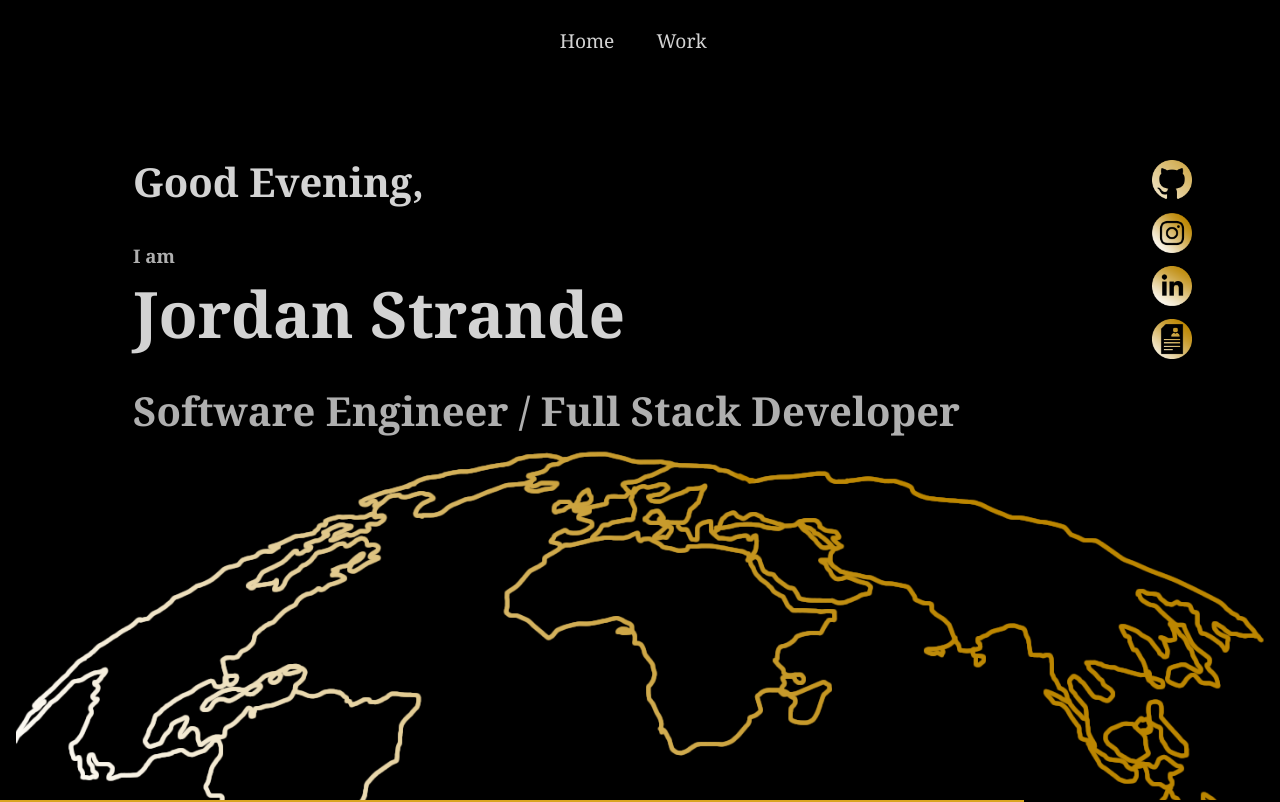
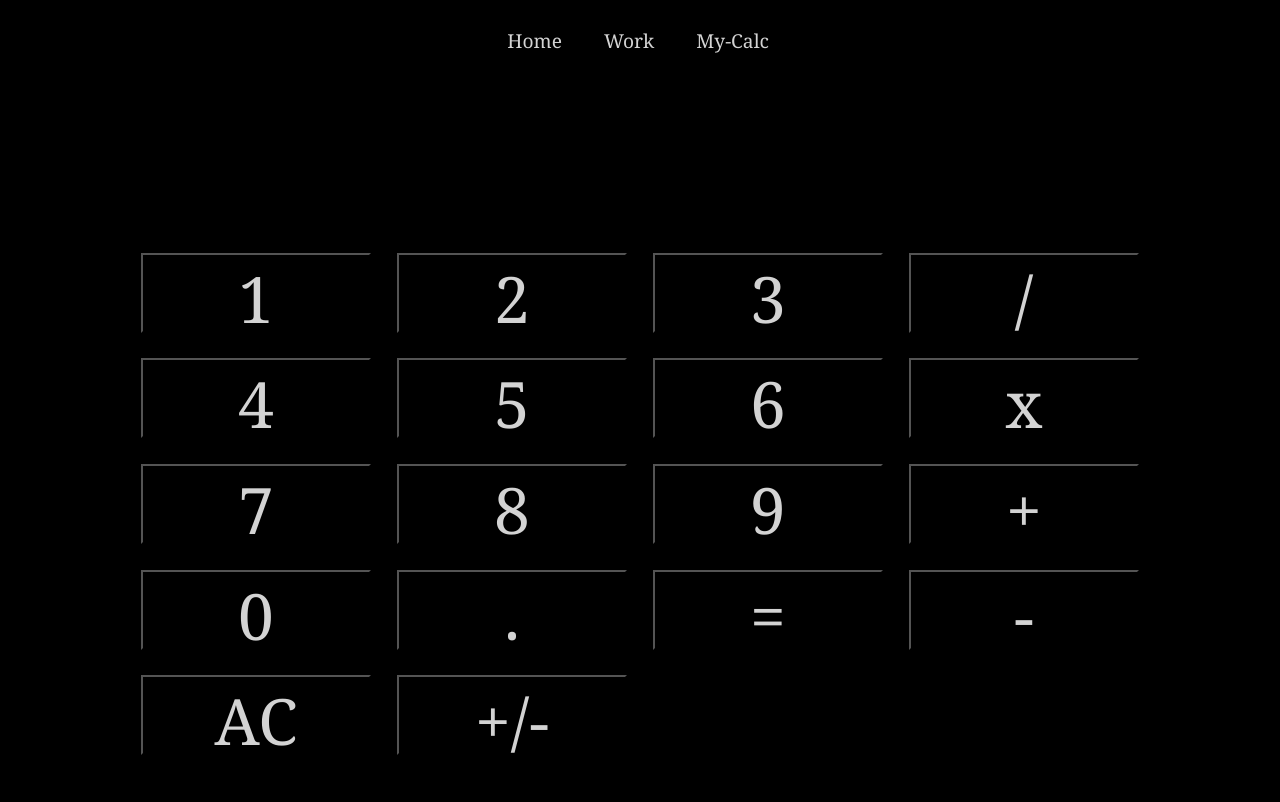
Before and after one commit to jstrande99/jstrande-react, a React (Create React App) app: page /Calculator in a window 1280 px wide. Shown: the top 802 px of the page. Built offline with nearby package versions, Linux system fonts and the light colour scheme.

Commit message:
base calc created

```diff
--- a/src/App.js
+++ b/src/App.js
@@ -2,8 +2,10 @@ import './App.css';
 import { Navbar } from './Components/NavBar';
 import React, { useEffect, useState } from 'react';
 import { BrowserRouter as Router} from 'react-router-dom';
+import { Routes, Route } from 'react-router-dom';
 import Home from './Pages/Home';
-import{ Loader } from './Components/Loader'
+import{ Loader } from './Components/Loader';
+import  Calculator  from './Components/Extras/Calculator';
 
 export default function App() {
   const [offSetY, setOffSetY] = useState(0);
@@ -20,10 +22,11 @@ export default function App() {
      <Loader />
     <Router>
       <Navbar />
-      <Home setOffSetY={setOffSetY} offSetY={offSetY}/>
-      {/* <Routes> */}
-        {/* <Route path='/' element={<Home/>}/> */}
-      {/* </Routes> */}
+      {/* <Home setOffSetY={setOffSetY} offSetY={offSetY}/> */}
+      <Routes>
+        <Route path='/' element={<Home setOffSetY={setOffSetY} offSetY={offSetY}/>}/>
+        <Route path='/Calculator' element={<Calculator />}/>
+      </Routes>
     </Router>
     </>
   );
--- /dev/null
+++ b/src/Components/Extras/Calculator.css
@@ -0,0 +1,37 @@
+.calcContainer{
+    /* background-color: red; */
+    width: 100vw;
+    height: 90vh;
+}
+.calcInnerContainer{
+    width: 90vw;
+    height: 80vh;
+    /* background-color: purple; */
+    position: relative;
+    left: 5vw;
+    top: 5vh;
+    padding-left: 5vw;
+    padding-top: 5vh;
+}
+.calcInput{
+    height: 8vh;
+    width: 80vw;
+    margin-bottom: 2vh;
+    color: white;
+    font-size: 5vh;
+    text-align: center;
+}
+.calcButtons{
+    height: auto;
+    width: 80vw;
+}
+
+
+/* Buttons */
+.btn{
+    margin: 1vw;
+    width: 18vw;
+    height: 10vh;
+    font-size: 5vw;
+    text-align: center;
+}
--- /dev/null
+++ b/src/Components/Extras/Calculator.js
@@ -0,0 +1,65 @@
+import React, { useState } from 'react';
+import './Calculator.css';
+
+export default function Calculator(){
+    const [runningEquation, setRunningEquation] = useState("");
+    const [individualNum, setIndividualNum] = useState(""); //Is actually the total equation
+    const [values, setValues] = useState([]);
+    const [total, setTotal] = useState(0);
+    const context = {runningEquation, setRunningEquation, total, setTotal, values, setValues,individualNum, setIndividualNum};
+    return (
+        <>
+            <div className='calcContainer'>
+                <div className='calcInnerContainer'>
+                    <div className='calcInput'>
+                        {getRunningEquation(context)}
+                    </div>
+                    <div className='calcButtons'>
+                        <button className='one btn' onClick={() => {getNumber(1,0,context)}}>1</button>
+                        <button className='two btn' onClick={() => {getNumber(2,0,context)}}>2</button>
+                        <button className='three btn' onClick={() => {getNumber(3,0,context)}}>3</button>
+                        <button className='divid btn' onClick={() => {getNumber('/',1,context)}}>/</button>
+                        <button className='four btn' onClick={() => {getNumber(4,0,context)}}>4</button>
+                        <button className='five btn' onClick={() => {getNumber(5,0,context)}}>5</button>
+                        <button className='six btn' onClick={() => {getNumber(6,0,context)}}>6</button>
+                        <button className='multiply btn' onClick={() => {getNumber('x',1,context)}}>x</button>
+                        <button className='seven btn' onClick={() => {getNumber(7,0,context)}}>7</button>
+                        <button className='eight btn' onClick={() => {getNumber(8,0,context)}}>8</button>
+                        <button className='nine btn' onClick={() => {getNumber(9,0,context)}}>9</button>
+                        <button className='add btn' onClick={() => {getNumber('+',1,context)}}>+</button>
+                        <button className='zero btn' onClick={() => {getNumber(0,0,context)}}>0</button>
+                        <button className='decimal btn' onClick={() => {getNumber('.',1,context)}}>.</button>
+                        <button className='equals btn' onClick={() => {getNumber('=',1,context)}}>=</button>
+                        <button className='subtract btn' onClick={() => {getNumber('-',1,context)}}>-</button>
+                        <button className='clear btn' onClick={() => {getNumber('ac',1,context)}}>AC</button>
+                        <button className='negality btn' onClick={() => {getNumber('pn',1,context)}}>+/-</button>
+                    </div>
+                </div>
+            </div>
+        </>
+    )
+}
+
+function getRunningEquation(context){
+    return context.individualNum;
+}
+
+function getNumber(num, offSet, context){
+    if(num === 'ac'){
+        context.setIndividualNum("");
+        context.setRunningEquation("");
+    }else{
+        let holder = context.runningEquation;
+        let strHolder = context.individualNum + num;
+        if(offSet === 1){
+            context.values.push(holder);
+            context.values.push(num);
+            context.setRunningEquation([]);
+        }else{
+            holder += num.toString();
+            context.setRunningEquation(holder);
+        }
+        context.setIndividualNum(strHolder);
+    }
+    console.log()
+}
--- a/src/Components/NavBar.js
+++ b/src/Components/NavBar.js
@@ -30,11 +30,11 @@ export function Navbar() {
                                 Work
                             </Link>
                         </li>
-                        {/* <li className='nav-item'>
-                            <Link to='/studies' className='nav-links' onClick={closeMobileMenu}>
-                                Studies
+                        <li className='nav-item'>
+                            <Link to='/Calculator' className='nav-links' onClick={closeMobileMenu}>
+                                My-Calc
                             </Link>
-                        </li> */}
+                        </li>
                     </ul>
                 </div>
             </nav>
```
